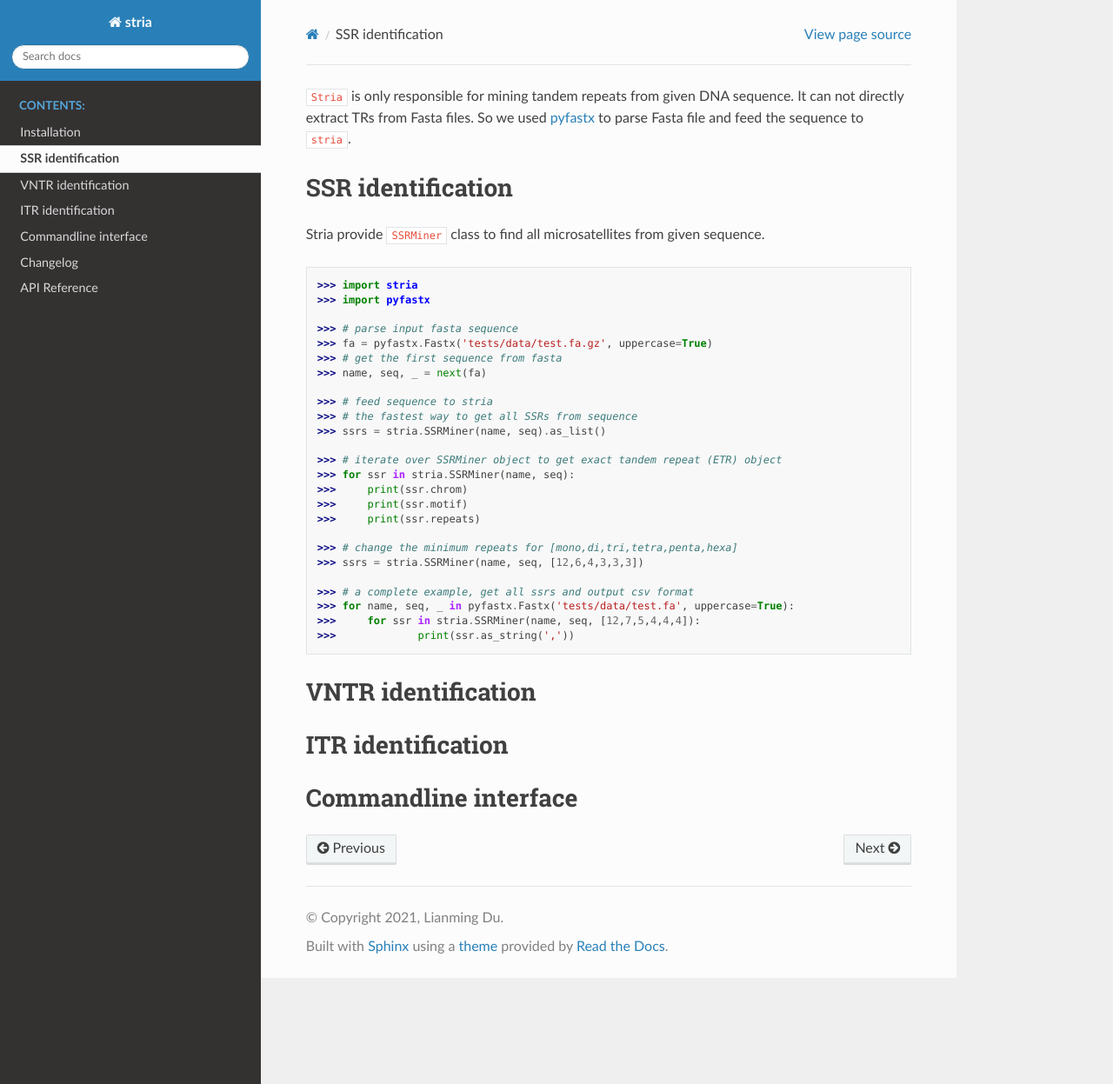
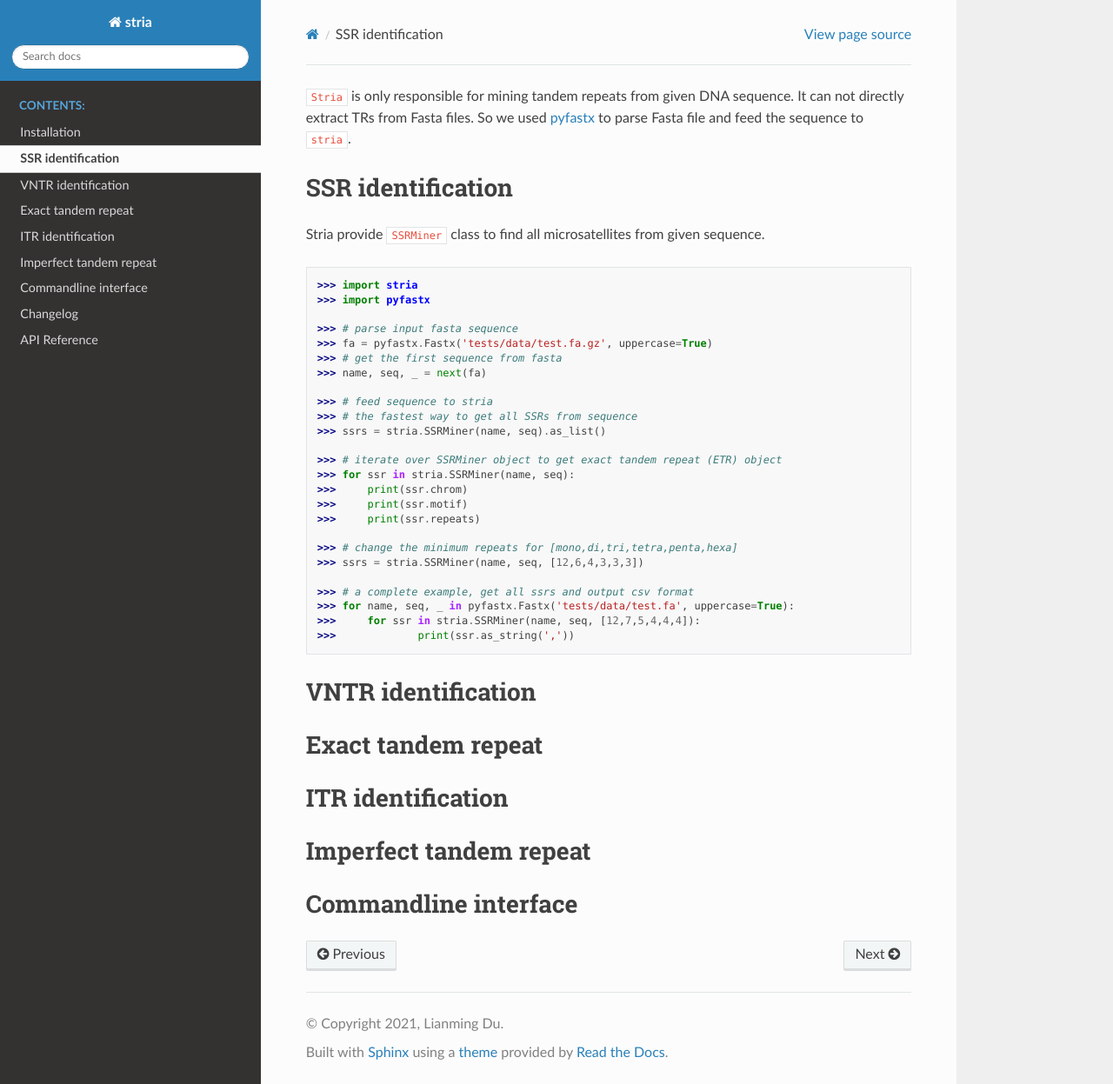
Before and after one commit to lmdu/pytrf, a Sphinx documentation site: the page built from docs/source/usage.rst, in a window 1280 px wide and 1247 px high. Shown: the whole window at 87% size. Built offline with Sphinx 7.4.7 and the Read the Docs theme 2.0.0, drawn with Linux system fonts in a browser that asks for light colours; the version number could not be read and is left out.

Commit message:
Update usage.rst

```diff
--- a/docs/source/usage.rst
+++ b/docs/source/usage.rst
@@ -37,8 +37,14 @@ Stria provide ``SSRMiner`` class to find all microsatellites from given sequence
 VNTR identification
 ===================
 
+Exact tandem repeat
+===================
+
 ITR identification
 ==================
+
+Imperfect tandem repeat
+=======================
 
 
 Commandline interface
```
